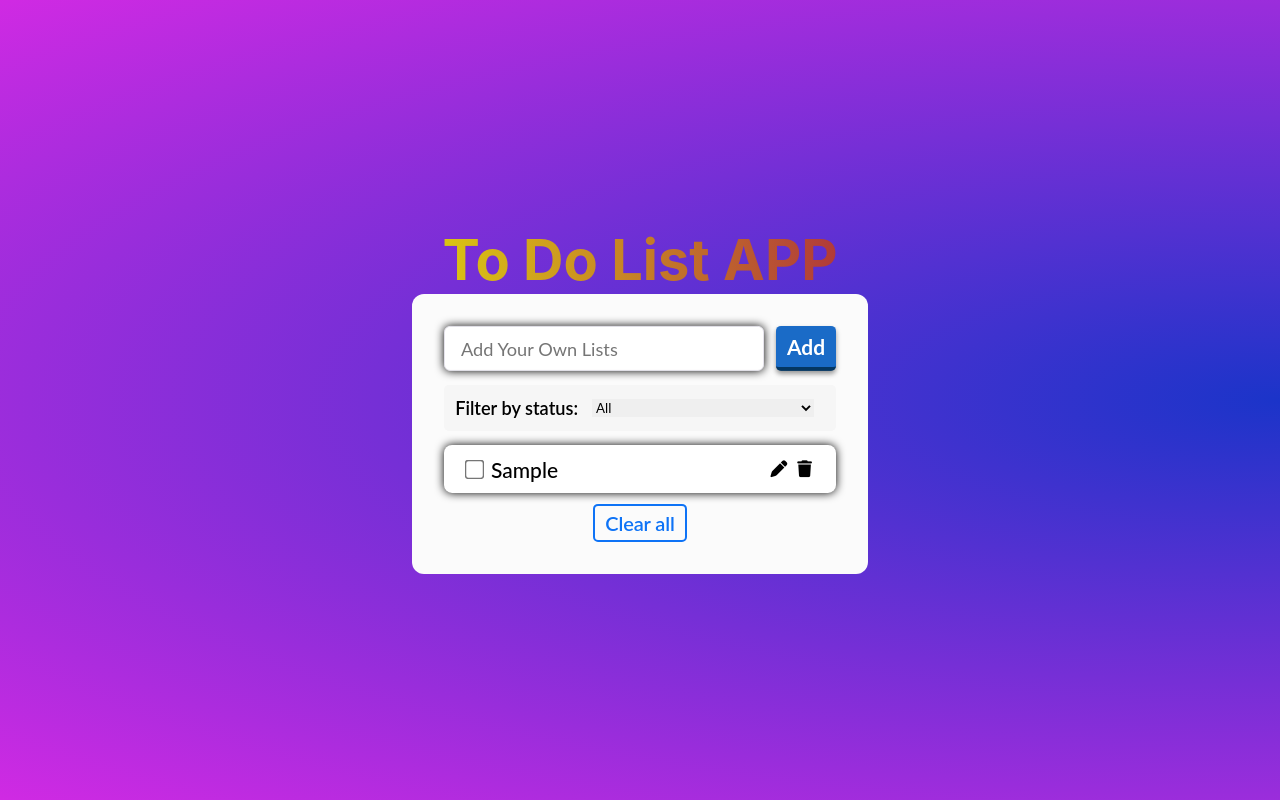
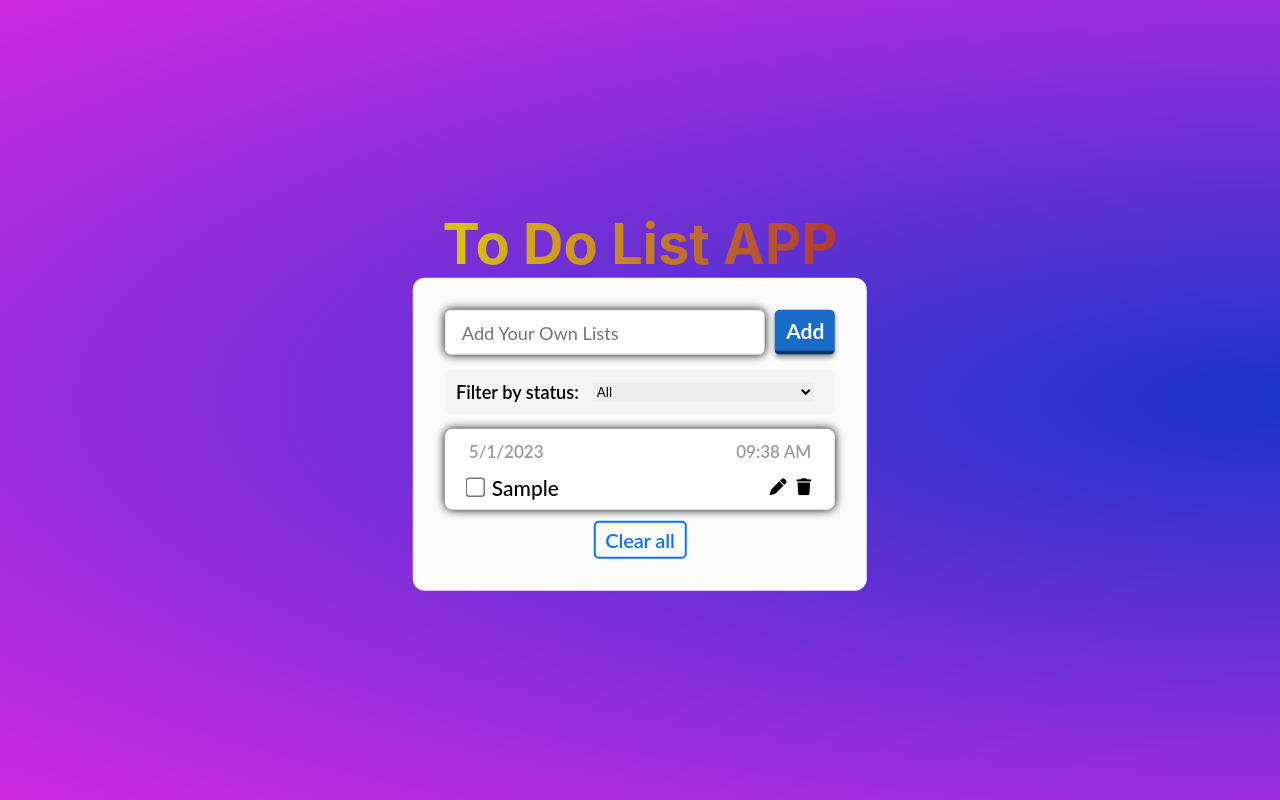
Before and after one commit to aliOrifjonovich/Todo-app, a plain HTML site: page index.html in a window 1280 px wide. Both pictures are taken after typing "Sample" into the empty fields and a click on the button "Add". Drawn offline with Linux system fonts and the light colour scheme.

Commit message:
add new functions'

```diff
--- a/script.js
+++ b/script.js
@@ -13,9 +13,7 @@ const getButton = (id, className) =>
 
 let saveButton, editButton, editBtn;
 
-let showButtons = (show)=>{
-
-}
+let showButtons = (show) => {};
 
 // Selection Filter
 const selectionFilter = (todos, status) => {
@@ -38,6 +36,13 @@ const render = () => {
 		const edit = e.edit;
 		list.innerHTML += `
         <li class="todo" draggable= true id = "${e.id}">
+			<div class="todo_date">
+				<span class="date">${new Date().toLocaleDateString()}</span>
+				<span class="time">${new Date().toLocaleTimeString([], {
+					hour: "2-digit",
+					minute: "2-digit",
+				})}</span></div>
+			<div class="todo_header">
 				<input type="checkbox" class="checkbox" ${checkbox == true ? "checked" : ""}/>
 				<input value="${e.value}" class="todo_input" type="text" ${
 			edit == false ? "disabled" : ""
@@ -53,6 +58,7 @@ const render = () => {
 				</div>
 				<div class="delete">
 					<i class="fa-solid fa-trash bx-sm"></i>
+				</div>
 			</div>
         </li>
         `;
@@ -78,11 +84,11 @@ parentBlock.addEventListener("click", (e, index) => {
 	}
 	if (e.target.closest(".edit")) {
 		console.log("edit", id);
-		Edit(id)
+		Edit(id);
 	}
 	if (e.target.closest(".cancel")) {
 		console.log("cancel");
-		Cancel(id)
+		Cancel(id);
 	}
 	if (e.target.closest(".save")) {
 		console.log("save");
@@ -133,7 +139,6 @@ form.addEventListener("submit", (event) => {
 	render();
 });
 
-
 // Edit funtion
 const Edit = (id) => {
 	const getButton = (id, className) =>
@@ -153,15 +158,12 @@ const Edit = (id) => {
 
 	todoInput.focus();
 	const inputElem = todoInput.value;
-  todoInput.value=""
+	todoInput.value = "";
 	todoInput.value = inputElem;
-
 };
-
 
 /////////////////////Cancel Function///////////////////////////
 const Cancel = (id) => {
-
 	const getButton = (id, className) =>
 		document.querySelector(`#${id} .${className}`);
 
@@ -176,9 +178,8 @@ const Cancel = (id) => {
 	const todoItem = document.querySelector(`#${id}`);
 	const todoInput = todoItem.querySelector(".todo_input");
 	todoInput.setAttribute("disabled", "");
-  render()
+	render();
 };
-
 
 // Save Function
 const Save = (id) => {
@@ -189,8 +190,7 @@ const Save = (id) => {
 		todos[index].edit = false;
 		render();
 	}
-}
-
+};
 
 // // SELECTION
 select.addEventListener("change", (event) => {
@@ -198,7 +198,6 @@ select.addEventListener("change", (event) => {
 	render();
 	console.log(event.target.value);
 });
-
 
 // // ClearAll Function
 // clearBtn.addEventListener("click", () => {
@@ -211,6 +210,14 @@ select.addEventListener("change", (event) => {
 // 	render();
 // };
 
+const updateDateTime = () => {
+	const now = new Date();
+	const dateElem = document.getElementById("date");
+	const timeElem = document.getElementById("time");
+	dateElem.textContent = now.toLocaleDateString();
+	timeElem.textContent = now.toLocaleTimeString();
+};
+setInterval(updateDateTime, 1000);
 
 const listElems = document.getElementsByClassName("todo");
 
--- a/style.scss
+++ b/style.scss
@@ -63,17 +63,17 @@
     transform: translateY(2px);
     transition: all 0.2s ease-in-out;
 }
-.each_wrapper{
+.todosList{
     margin-bottom: 11px;
 }
-
-.li {
+.todo {
     display: flex;
-    align-items: center;
+    flex-direction: column;
+    justify-content: center;
     gap: 10px;
-    padding: 0 24px;
-    width: 392px;
-    height: 48px;
+    padding: 10px 24px;
+    // width: 392px;
+    // height: 48px;
     background: #fff;
     box-shadow: 0 6px 20px rgba(0, 0, 0, 0.05);
     border-radius: 8px;
@@ -83,9 +83,25 @@
         margin-bottom: 11px;
     }
 }
+.todo_date{
+    display: flex;
+    align-items: center;
+    justify-content: space-between;
+    font-size: 17px;
+    padding: .3rem 0 ;
+    font-weight: 600;
+    color: #9b9a9a;
+    // width: 100%;
+    // border-bottom: #9b9a9a 2px solid ;
+}
+.todo_header{
+    display: flex;
+    align-items: center;
+    gap: 10px;
+}
 .todo_input {
     flex-grow: 1;
-    font-size: 1.3rem;
+    font-size: 1.5rem;
     text-transform: capitalize;
     color: #000;
     font-size: 1.5rem;
@@ -239,10 +255,3 @@
 .drag-over {
   border: 2px dashed #1abc9c;
 }
-
-
-@media(min-width: 510px) {
-  .title{
-    font-size: 2px;
-  }
-}
```
Also changed, not shown: style.css, 1 other file. Lines whose indentation alone changed are shown as unchanged.
